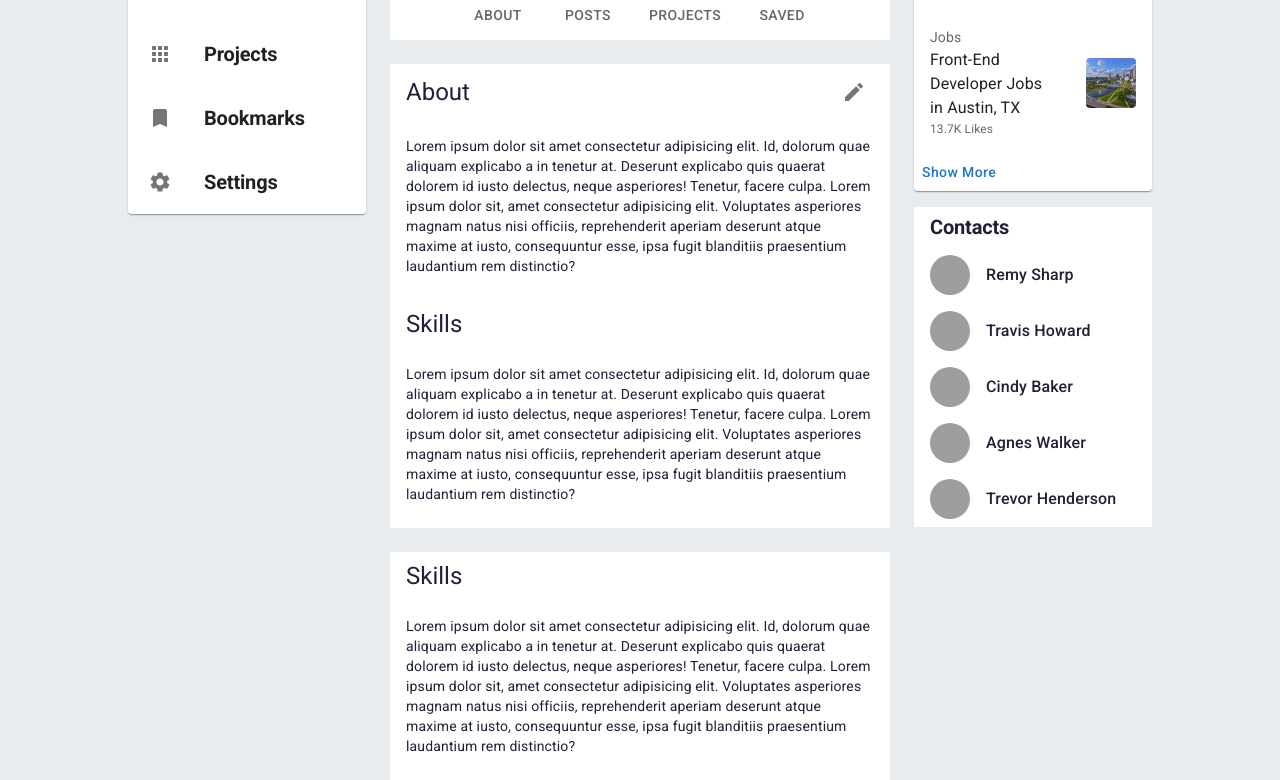
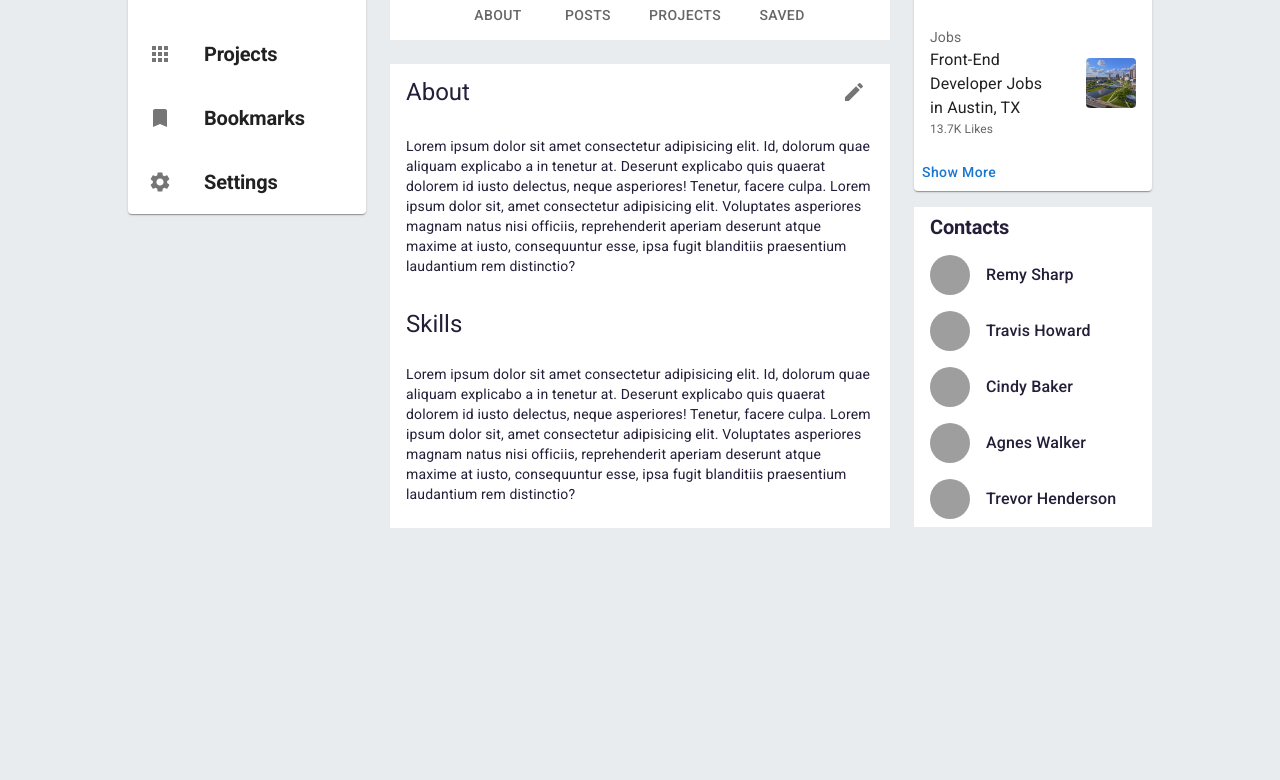
Before and after one commit to jpzambranoleon/project-neo-front-end, a React (Create React App) app: page /profile in a window 1280 px wide. Shown: the part 466-1246 px from the top of the page. After the commit the page ends 994 px from the top, so only its background shows below. Built offline with nearby package versions, Linux system fonts and the light colour scheme; grey boxes are pictures that could not be loaded.

Commit message:
updated Profile.jsx

```diff
--- a/src/pages/profilePage/Profile.jsx
+++ b/src/pages/profilePage/Profile.jsx
@@ -4,7 +4,6 @@ import { makeStyles } from "@mui/styles";
 import Description from "./components/Description";
 import Sidebar from "../../components/Sidebar";
 import Friends from "./components/Friends";
-import Skills from "./components/Skills";
 import User from "../../components/User";
 import Images from "./components/Images";
 import News from "../../components/News";
@@ -36,7 +35,6 @@ export default function Profile() {
                     </Grid>
                     <Grid item sm={6}>
                         <Description />
-                        <Skills />
                     </Grid>
                     <Grid item sm={3}>
                         <Images />
--- a/src/pages/profilePage/components/Skills.jsx
+++ /dev/null
@@ -1,26 +0,0 @@
-import { Box, CardContent, ListItem, Typography } from "@mui/material";
-
-const Skills = () => {
-    return (
-        <Box sx={{ mt: 3, bgcolor: "white" }}>
-            <ListItem>
-                <Typography variant="h5">
-                    Skills
-                </Typography>
-            </ListItem>
-            <CardContent>
-                <Typography variant="body2">
-                    Lorem ipsum dolor sit amet consectetur adipisicing elit.
-                    Id, dolorum quae aliquam explicabo a in tenetur at.
-                    Deserunt explicabo quis quaerat dolorem id iusto delectus, neque asperiores!
-                    Tenetur, facere culpa. Lorem ipsum dolor sit, amet consectetur adipisicing elit.
-                    Voluptates asperiores magnam natus nisi officiis,
-                    reprehenderit aperiam deserunt atque maxime at iusto, consequuntur esse,
-                    ipsa fugit blanditiis praesentium laudantium rem distinctio?
-                </Typography>
-            </CardContent>
-        </Box>
-    );
-};
-
-export default Skills;
```
